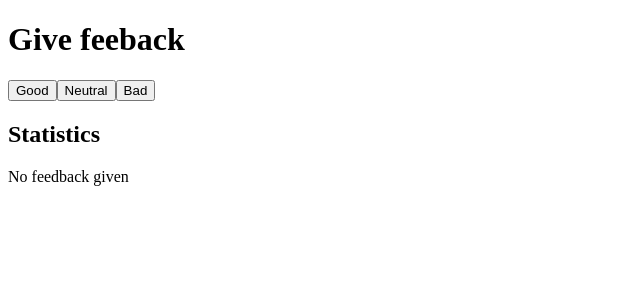
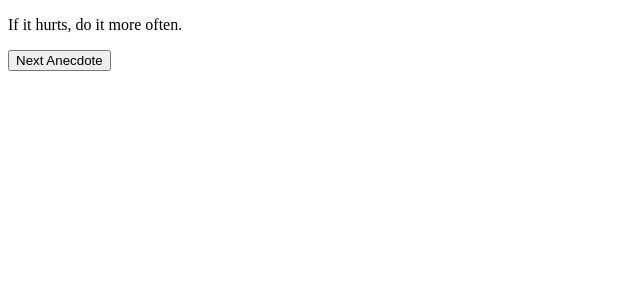
Before and after one commit to Mustafa-Lutaaya/FullStack-Open1, a React (Vite) app: page / in a window 1280 px wide. Shown: the top 300 px of the page, without its empty margins (0-640 px from the left). Built offline with nearby package versions, Linux system fonts and the light colour scheme.

Commit message:
Exercise 1.12 Step 1

```diff
--- a/src/App.jsx
+++ b/src/App.jsx
@@ -1,65 +1,29 @@
 import { useState } from 'react';
 
-const Button = ({ onClick, text }) => {
-  return <button onClick={onClick}>{text}</button>;
-};
+const App = () => {
+  const anecdotes = [
+    'If it hurts, do it more often.',
+    'Adding manpower to a late software projects makes it later!',
+    'The first 90 percent of the code accounts for the first 90 percent of the development time...The remaining 10 percent of the code accounts for the other 90 percent of the development time.',
+    'Any fool can write code that a computer can understand. Good programmers write code that humans can understand.',
+    'Premature optimization is the root of all evil.',
+    'Debugging is twice as hard as writing the code in the first place. Therefore, if you write the code as cleverly as possible, you are, by definition, no smart enough to debug it.',
+    'Programming without an extremely heavy use of console.log is same as if a doctor would refuse to use x-rays or blood tests when diagnosing patients.',
+    'The only way to go fast, is to go well.'
+  ];
 
-const StatisticLine = ({ text, value }) => {
-  return (
-    <tr>
-      <td>{text}</td>
-      <td>{value}</td>
-    </tr>
-  );
-};
+  const [selected, setSelected] = useState(0);
 
-const Statistics = ({ good, neutral, bad, totalFeedback, averageScore, positivePercentage }) => {
-  if (totalFeedback === 0) {
-    return <p>No feedback given</p>;
-  }
+  const getRandomAnecdote = () => {
+    const randomIndex = Math.floor(Math.random() * anecdotes.length);
+    setSelected(randomIndex);
+  };
 
-  return (
-    <table>
-      <tbody>
-      <StatisticLine text="Good" value={good} />
-      <StatisticLine text="Neutral" value={neutral} />
-      <StatisticLine text="Bad" value={bad} />
-      <StatisticLine text="Total feedback" value={totalFeedback} />
-      <StatisticLine text="Average score" value={averageScore.toFixed(1)} />
-      <StatisticLine text="Positive feeback" value={`${positivePercentage.toFixed(1)}%`} />
-      </tbody>
-    </table>
-  );
-};
-
-const App = () => {
-  const [good, setGood] = useState(0);
-  const [neutral, setNeutral] = useState(0);
-  const [bad, setBad] = useState(0);
-
-  const totalFeedback = good + neutral + bad;
-  const averageScore = totalFeedback > 0 ? (good - bad) / totalFeedback : 0;
-  const positivePercentage = totalFeedback > 0 ? (good / totalFeedback) * 100 : 0;
-
-  return (
-  <div>
-    <h1>Give feeback</h1>
-    <Button onClick={() => setGood(good + 1)} text="Good" />
-    <Button onClick={() => setNeutral(neutral + 1)} text="Neutral" />
-    <Button onClick={() => setBad(bad + 1)} text="Bad" />
-
-
-    <h2>Statistics</h2>
-    <Statistics
-    good={good}
-    neutral={neutral}
-    bad={bad}
-    totalFeedback={totalFeedback}
-    averageScore={averageScore}
-    positivePercentage={positivePercentage}
-    />
+  return(
+    <div>
+      <p>{anecdotes[selected]}</p>
+      <button onClick={getRandomAnecdote}>Next Anecdote</button>
     </div>
   );
 };
-
 export default App;
```
